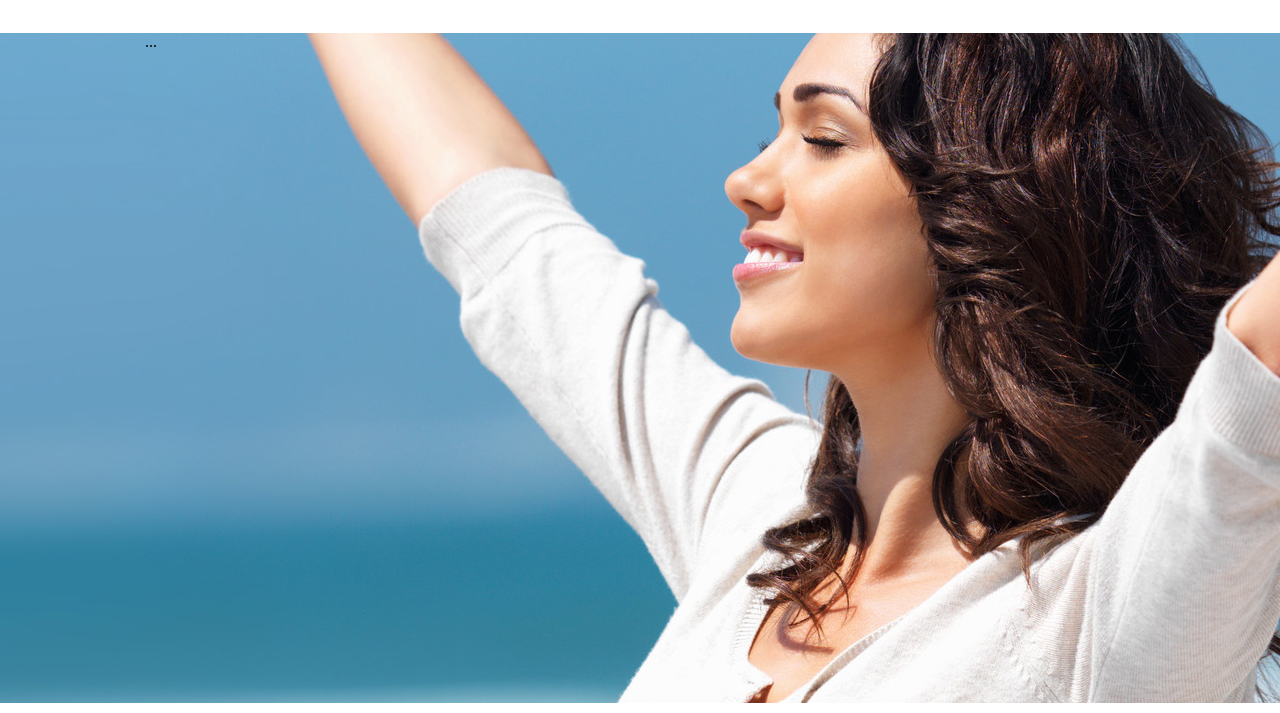
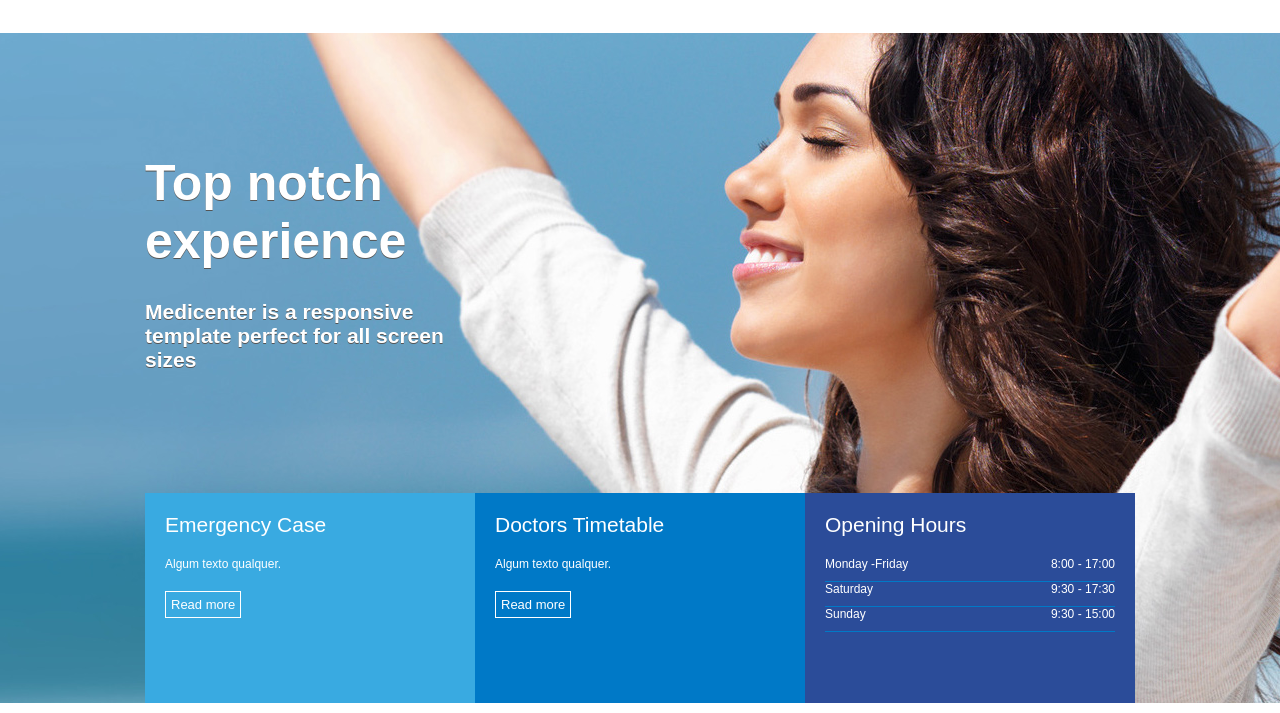
Before and after one commit to tntgm/medicenter, a plain HTML site: page index.html in a window 1280 px wide. Shown: the part 87-800 px from the top of the page. Drawn offline with Linux system fonts and the light colour scheme.

Commit message:
Aula 3 - Flexbox

```diff
--- a/assets/css/template.css
+++ b/assets/css/template.css
@@ -1,3 +1,7 @@
+* {
+    font-family:  Arial;
+}
+
 body {
     margin: 0;
     padding: 0;
@@ -52,3 +56,80 @@ nav a:hover {
     background-size: cover;
     height: 670px;
 }
+
+.column {
+    flex-direction: column;
+}
+.banner_headline {
+    flex: 1;
+    display: flex;
+    flex-direction: column;
+    justify-content: center;
+}
+.banner_headline h1 {
+    color: #FFFFFF;
+    font-size: 50px;
+    text-shadow: 0px 1px 0px  #555555;
+    margin: 0;
+    padding: 0;
+    width: 350px;
+    max-width: 350px;
+}
+.banner_headline h2 {
+    color: #FFFFFF;
+    font-size: 21px;
+    text-shadow: 0px 1px 0px  #555555;
+    margin: 0;
+    padding: 0;
+    width: 350px;
+    margin-top: 30px;
+}
+
+.banner_options {
+    height: 210px;
+    display: flex;
+
+}
+.banner1,
+.banner2,
+.banner3 {
+    flex: 1;
+    color: #FFFFFF;
+    padding: 20px;
+
+}
+.banner1 {
+    background-color: #39aae1;
+}
+.banner2 {
+    background-color: #0079c7;
+}
+.banner3 {
+    background-color: #2b4c99;
+}
+.banner_title {
+    font-size: 21px;
+
+}
+.banner_desc {
+    font-size: 12px;
+    margin-top: 20px;
+    margin-bottom: 20px;
+
+}
+.banner_options a {
+    display:inline-block;
+    border: 1px solid #FFFFFF;
+    padding: 5px;
+    color: #FFFFFF;
+    font-size: 13px;
+    text-decoration: none;
+
+}
+.hour {
+    display: flex;
+    justify-content: space-between;
+    border-bottom: 1px solid #0079c7;
+    padding-bottom: 10px;
+    font-size: 12px;
+}
--- a/index.html
+++ b/index.html
@@ -31,8 +31,42 @@
     </header>
 
     <section id="banner">
-        <div class="container">
-            ...
+        <div class="container column">
+            <div class="banner_headline">
+                <h1>Top notch experience</h1>
+                <h2>Medicenter is a responsive template perfect for all screen sizes</h2>
+
+            </div>
+            <div class="banner_options">
+                <div class="banner1">
+                    <div class="banner_title">Emergency Case</div>
+                    <div class="banner_desc">Algum texto qualquer.</div>
+                    <a href="">Read more</a>
+                </div>
+                <div class="banner2">
+                        <div class="banner_title">Doctors Timetable</div>
+                        <div class="banner_desc">Algum texto qualquer.</div>
+                        <a href="">Read more</a>
+                </div>
+                <div class="banner3">
+                        <div class="banner_title">Opening Hours</div>
+                       <div class="banner_desc">
+                           <div class="hour">
+                               <div>Monday -Friday</div>
+                               <div>8:00 - 17:00</div>
+                           </div>
+                           <div class="hour">
+                                <div>Saturday</div>
+                                <div>9:30 - 17:30</div>
+                            </div>
+                            <div class="hour">
+                                    <div>Sunday</div>
+                                    <div>9:30 - 15:00</div>
+                                </div>
+                       </div>
+                    </div>
+
+            </div>
         </div>
 
     </section>
```
